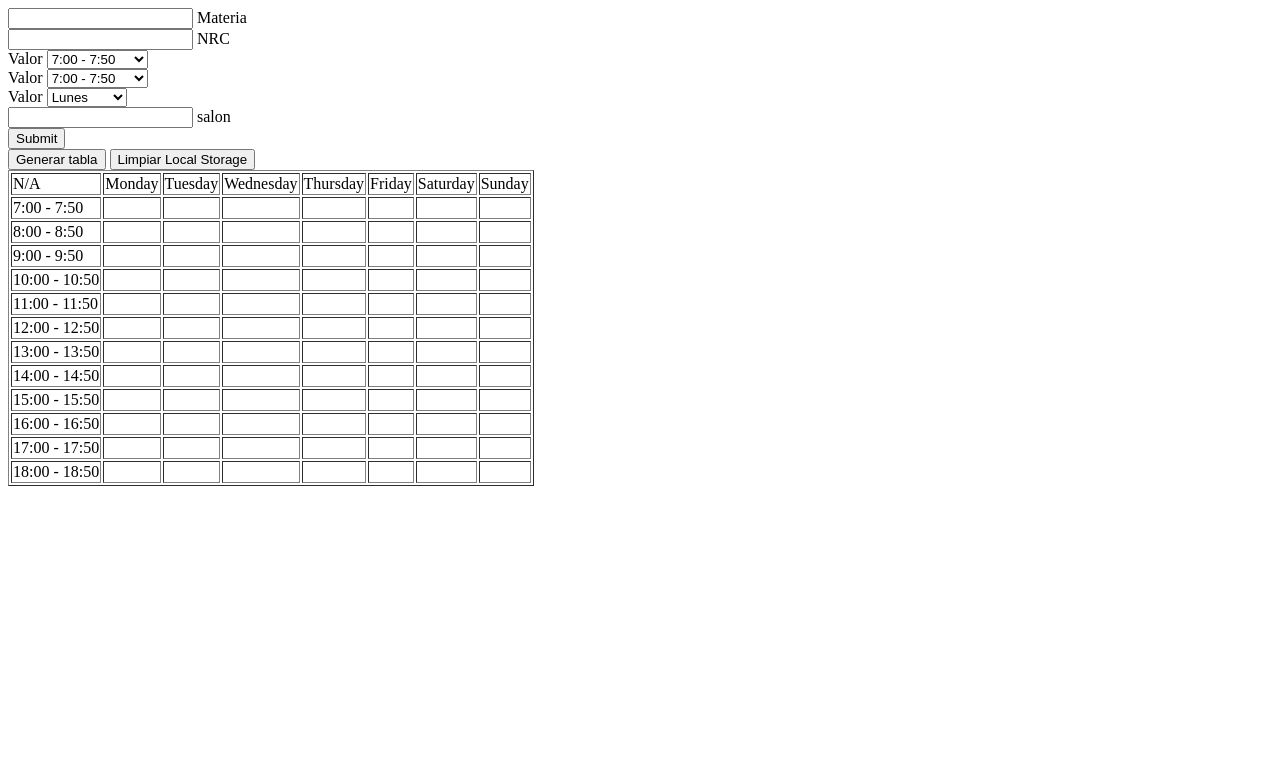
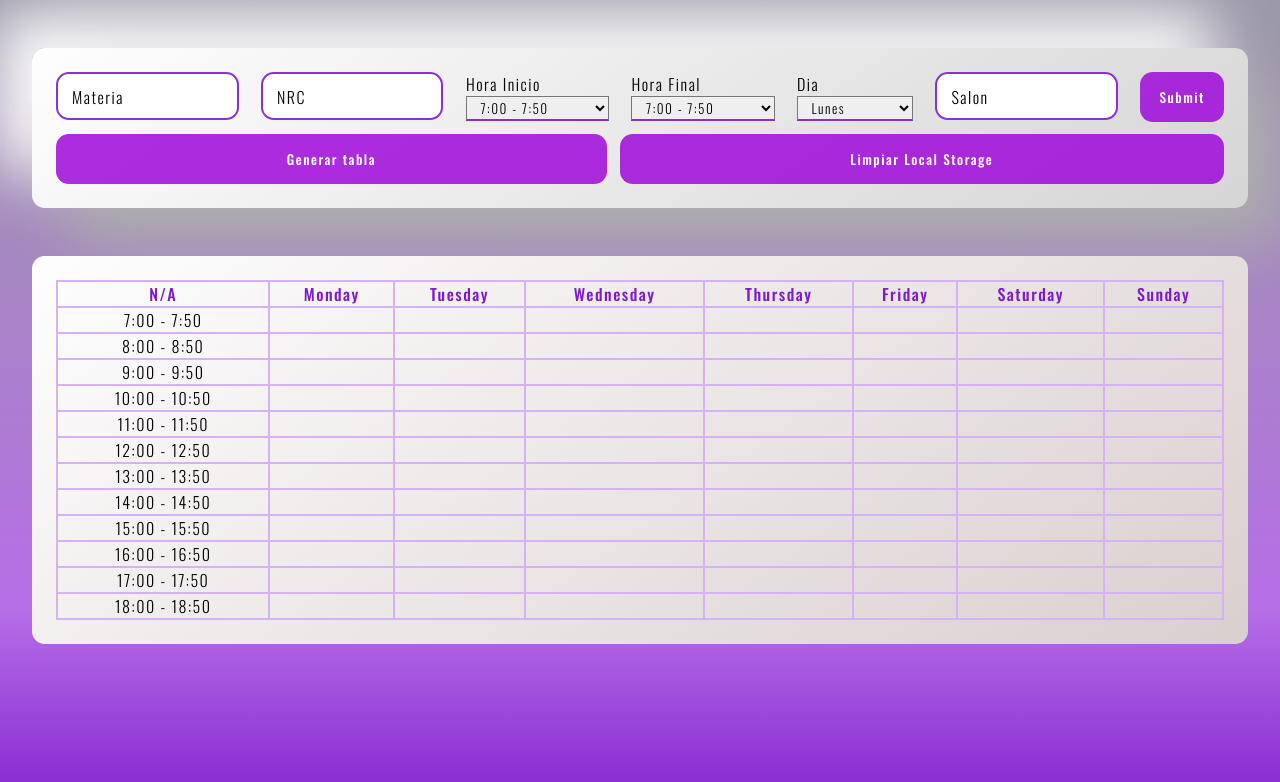
Before and after one commit to MauroGonzalez51/JS-Repository, a plain HTML site: page Random/Schedule/1.2/index.html in a window 1280 px wide. Both pictures are taken after a click on the button "Generar tabla". Drawn offline with nearby package versions, Linux system fonts and the light colour scheme; a web font is replaced by a local one.

Commit message:
style: :lipstick: Styling the componets
Also minor changes but mostly related to styles :P

```diff
--- a/Random/Schedule/1.2/elements.js
+++ b/Random/Schedule/1.2/elements.js
@@ -20,9 +20,11 @@ const insertData = (element, { ...args }) => {
     container.setAttribute("data-key", key);
 
     Object.entries(params)
-        .map(([_, value]) => {
+        .map(([_, value], index) => {
             const div = document.createElement("div");
             div.textContent = value;
+
+            if (!index) div.classList.add("subject-name");
 
             return div;
         })
--- a/Random/Schedule/1.2/index.html
+++ b/Random/Schedule/1.2/index.html
@@ -3,9 +3,10 @@
     <head>
         <meta charset="UTF-8" />
         <meta name="viewport" content="width=device-width, initial-scale=1.0" />
+        <link rel="stylesheet" href="style.css" />
         <title>Document</title>
     </head>
-    <body>
+    <body class="body">
         <div class="main-container">
             <div class="form-container">
                 <form action="" class="form">
@@ -26,7 +27,7 @@
                     </div>
 
                     <div class="form-field select-container">
-                        <label for="text">Valor</label>
+                        <label for="text">Hora Inicio</label>
                         <select
                             name="select"
                             id="hourStart"
@@ -35,7 +36,7 @@
                     </div>
 
                     <div class="form-field select-container">
-                        <label for="text">Valor</label>
+                        <label for="text">Hora Final</label>
                         <select
                             name="select"
                             id="hourEnd"
@@ -44,7 +45,7 @@
                     </div>
 
                     <div class="form-field select-container">
-                        <label for="text">Valor</label>
+                        <label for="text">Dia</label>
                         <select
                             name="select"
                             id="daySelect"
@@ -59,7 +60,7 @@
                             class="form-field__input"
                         />
                         <label for="text" class="form-field__label"
-                            >salon</label
+                            >Salon</label
                         >
                     </div>
 
@@ -73,9 +74,26 @@
             </div>
 
             <div class="result">
-                <table class="table" border="1"></table>
+                <table class="table"></table>
             </div>
         </div>
+
+        <script>
+            const formFieldAll = document.querySelectorAll(".form-field");
+
+            formFieldAll.forEach((field) => {
+                const [input, label] = field.children;
+
+                input.addEventListener("focus", () => {
+                    label.classList.add("label-animation");
+                });
+
+                input.addEventListener('blur', () => {
+                    if (!input.value)
+                        label.classList.remove("label-animation");
+                })
+            });
+        </script>
 
         <script type="module" src="script.js"></script>
     </body>
--- /dev/null
+++ b/Random/Schedule/1.2/style.css
@@ -0,0 +1,147 @@
+@import url("https://fonts.googleapis.com/css2?family=Borel&family=JetBrains+Mono:wght@100;400&family=Oswald:wght@300;500&display=swap");
+
+* {
+    margin: 0;
+    padding: 0;
+    box-sizing: border-box;
+    font-family: "Oswald";
+    letter-spacing: 1.5px;
+}
+
+.body {
+    display: flex;
+    min-height: 100dvh;
+    /* background: url("./images/layered-waves-haikei.svg");
+    background-repeat: no-repeat;
+    background-size: cover;
+    background-position: center; */
+
+    background: rgb(126, 24, 207);
+    background: linear-gradient(
+        0deg,
+        rgba(126, 24, 207, 0.8925945378151261) 3%,
+        rgba(182, 110, 231, 1) 24%,
+        rgba(137, 133, 152, 0.8449754901960784) 97%
+    );
+}
+
+.main-container {
+    width: 100%;
+}
+
+.form-container {
+    padding: 1.5rem;
+    margin: 3rem 2rem;
+    display: flex;
+    flex-wrap: wrap;
+
+    border-radius: 0.8rem;
+    background: linear-gradient(145deg, #fefefe, #d5d5d5);
+    box-shadow: 35px 35px 63px #adadad, -35px -35px 63px #ffffff;
+    gap: 0.8rem;
+}
+
+.form-container {
+    font-weight: 300;
+}
+
+.form {
+    display: flex;
+    flex-wrap: wrap;
+    gap: 1.4rem;
+    flex-grow: 1;
+}
+
+.form-field {
+    position: relative;
+    flex-grow: 2;
+}
+
+.form-field__input {
+    width: 100%;
+    padding: 0.4rem 0.8rem;
+    height: 3rem;
+    border-radius: 0.8rem;
+    outline: none !important;
+    border: 2px solid rgba(126, 24, 207, 0.8925945378151261);
+}
+
+.form-field__label {
+    position: absolute;
+    top: 50%;
+    left: 1rem;
+    transform: translateY(-50%);
+    pointer-events: none;
+    transition: 0.3s;
+}
+
+.label-animation {
+    top: 0;
+    left: 0.6rem;
+    padding: 0.1rem 0.4rem;
+    border-radius: 0.2rem;
+    background: #fafafa;
+    border: 1px solid rgba(126, 24, 207, 0.8925945378151261);
+}
+
+.select-container {
+    display: flex;
+    flex-direction: column;
+}
+
+.button {
+    flex-grow: 1;
+    border-radius: 0.8rem;
+    padding: 0.8rem;
+    border: 2px solid transparent;
+    background: rgba(158, 8, 218, 0.845);
+    color: #fff;
+}
+
+.select {
+    border-bottom: 2px solid rgba(126, 24, 207, 0.8925945378151261);
+    padding: 0 0.6rem;
+    font-weight: 300;
+}
+
+option {
+    font-weight: 300;
+    font-size: 1.2rem;
+}
+
+.result {
+    opacity: 0;
+    transition: opacity 1.5s;
+    border-radius: 0.8rem;
+    background: linear-gradient(145deg, #fefefe, #dacfcf);
+    padding: 1.5rem;
+    margin: 3rem 2rem;
+}
+
+.table {
+    width: 100%;
+    border-collapse: collapse;
+}
+
+.table > * {
+    font-weight: 300;
+    text-align: center;
+}
+
+thead > * {
+    font-weight: 500;
+    color: rgb(125, 24, 207);
+}
+
+.subject-name {
+    font-weight: 500;
+    color: rgb(125, 24, 207);
+}
+
+.cell {
+    border: 2px solid #d7b1f5;
+}
+
+.visible {
+    opacity: 1;
+}
--- a/Random/Schedule/1.2/table.js
+++ b/Random/Schedule/1.2/table.js
@@ -42,6 +42,7 @@ const tableHeader = () => {
     EN.map((header) => {
         const cell = document.createElement("td");
         cell.textContent = capitalize(header);
+        cell.classList.add("cell");
 
         return cell;
     }).forEach((cell) => row.appendChild(cell));
@@ -71,11 +72,13 @@ const tableBody = () => {
 
             if (!index) {
                 cell.textContent = timeStamp;
+                cell.classList.add("cell");
                 return cell;
             }
 
             cell.classList.add(classTimeStamp);
             cell.classList.add(header);
+            cell.classList.add("cell");
 
             return cell;
         }).forEach((cell) => row.appendChild(cell));
@@ -89,7 +92,10 @@ const tableBody = () => {
 
 const initialTable = () => {
     tableHeader();
+
     tableBody();
+
+    table.parentElement.classList.add("visible");
 };
 
 export { initialTable, headers, capitalize };
```
Also changed, not shown: Random/Schedule/1.2/script.js (+0 -8 lines).
